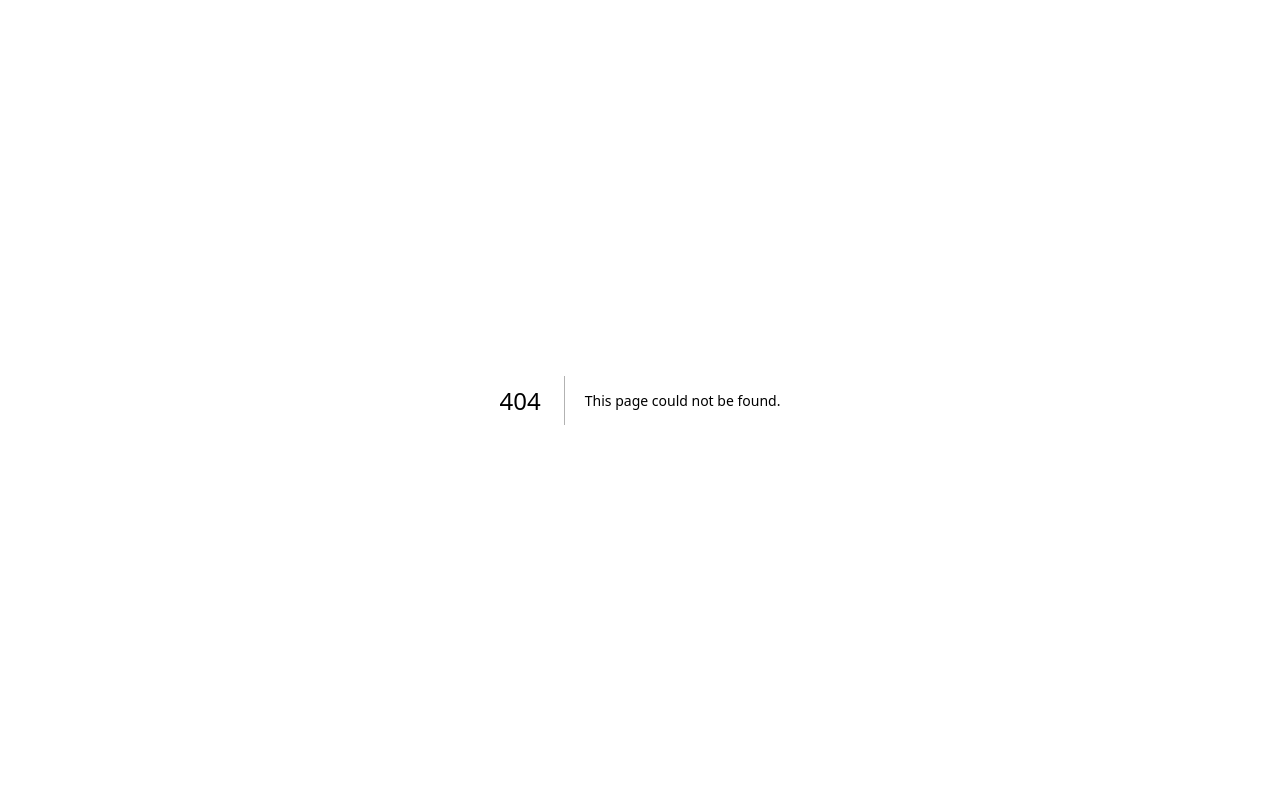
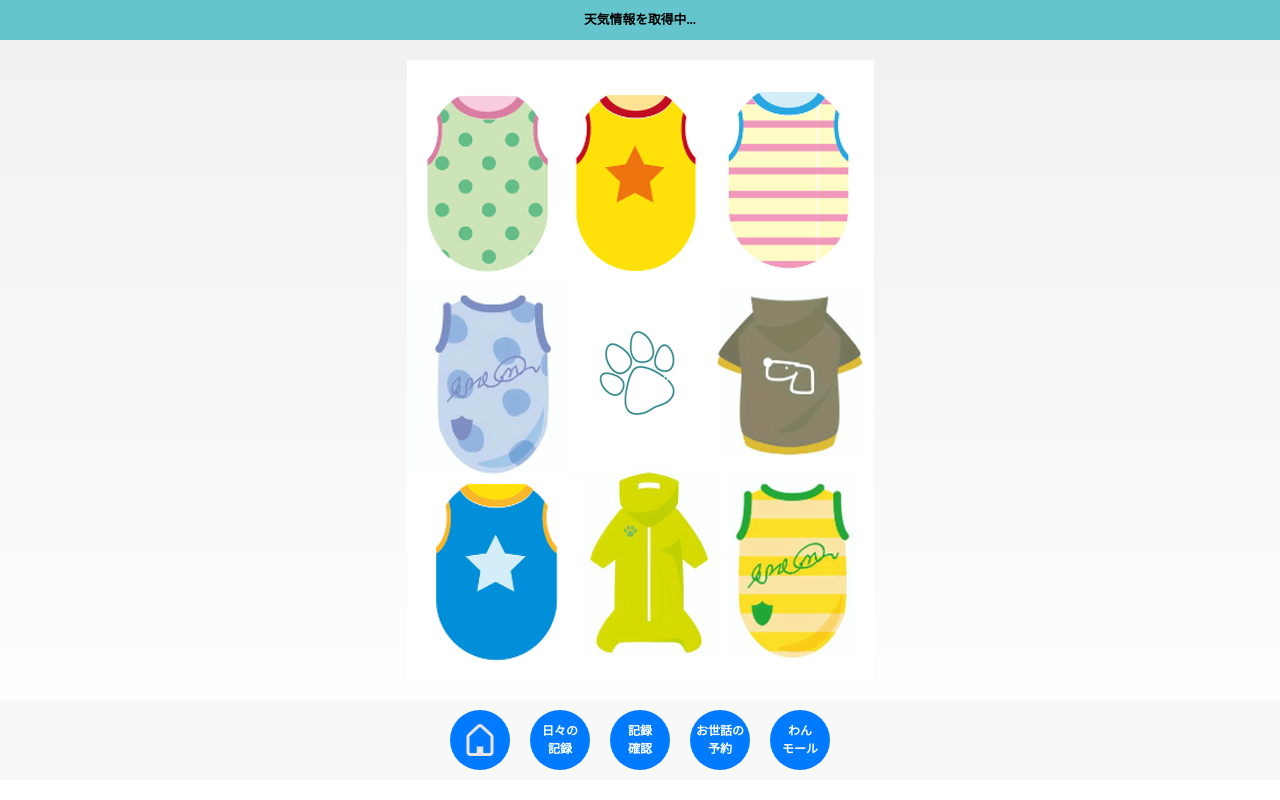
Before and after one commit to jasminetech0/Tech0DodWalkAPP, a Next.js app in the folder app_wonderful_partners/frontend/: page /top/shop in a window 1280 px wide. Before the commit this address had no page. Built offline with nearby package versions, Linux system fonts and the light colour scheme; no server answers.

Commit message:
わんモールへの遷移ができるようになりました。

```diff
--- a/app_wonderful_partners/frontend/src/app/components/Footer.js
+++ b/app_wonderful_partners/frontend/src/app/components/Footer.js
@@ -25,13 +25,21 @@ const Footer = () => {
             />
           </button>
         </Link>
+
         <Link href={`/${petId}/top/record`} passHref>
           <button className={styles['footer-button']}>日々の<br />記録</button>
         </Link>
+
         <button className={styles['footer-button']}>記録<br />確認</button>
+
         <Link href="/top/schedule" passHref>
           <button className={styles['footer-button']}>お世話の<br />予約</button>
+        </Link>  {/* ここでしっかり閉じる */}
+
+        <Link href={`/top/${petId}/shop`} passHref>
+          <button className={styles['footer-button']}>わん<br />モール</button>
         </Link>
+
       </div>
     </footer>
   );
--- /dev/null
+++ b/app_wonderful_partners/frontend/src/app/top/shop/page.jsx
@@ -0,0 +1,24 @@
+"use client";
+import React from 'react';
+import Header from '@/app/components/Header';
+import Footer from '@/app/components/Footer';
+
+
+
+const ShopPage = () => {
+  return (
+    <div>
+      <Header />
+
+      {/* MainContentの代わりにPNG画像を表示 */}
+      <div style={{ display: 'flex', justifyContent: 'center', alignItems: 'center', margin: '20px 0' }}>
+        <img src="/wear.png" alt="Your Image" style={{ maxWidth: '100%', height: 'auto' }} />
+      </div>
+
+      <Footer />
+      {/* 他のコンテンツやコンポーネントをここに追加できます */}
+    </div>
+  );
+};
+
+export default ShopPage;
```
Also changed, not shown: app_wonderful_partners/frontend/src/app/top/[petId]/shop/page.jsx (renamed from app_wonderful_partners/frontend/src/app/shop/page.jsx, +5 -5 lines). Lines whose indentation alone changed are shown as unchanged.
